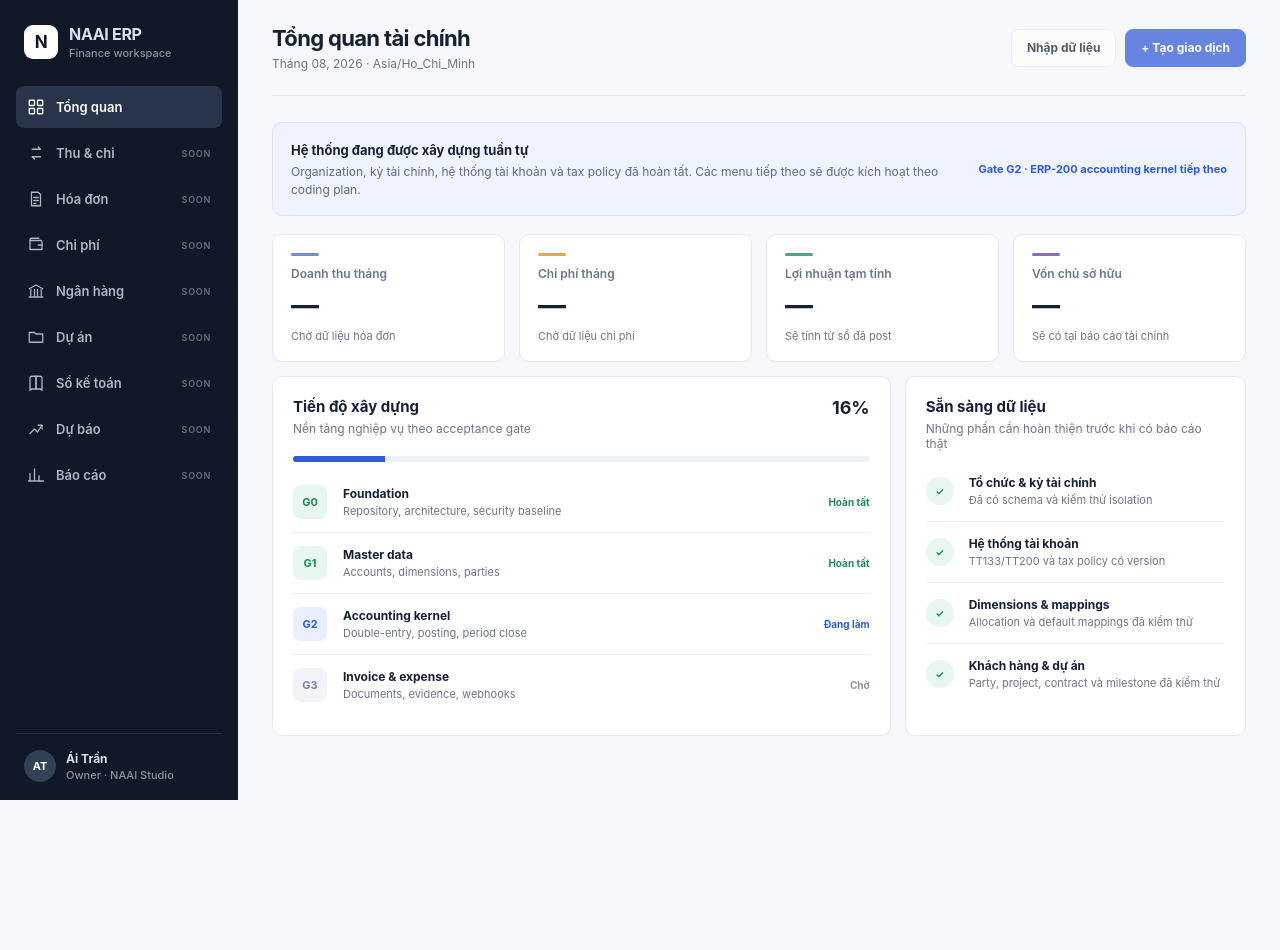
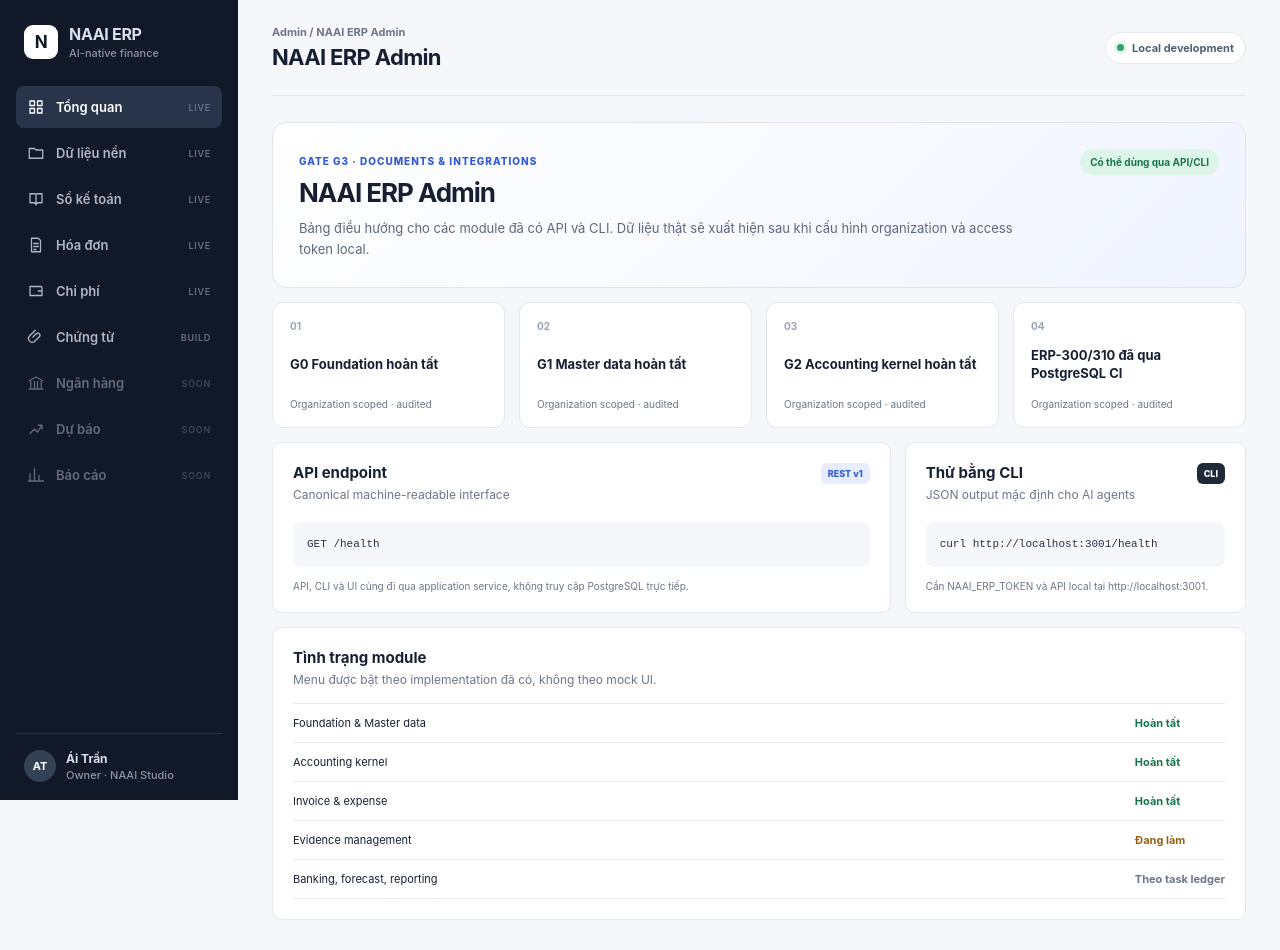
Before and after one commit to leolionart/naai-erp, a Next.js app in the folder apps/web/: page / in a window 1280 px wide. Shown: the top 950 px of the page. Before the commit the page ends 800 px from the top, so only its background shows below. Built offline with nearby package versions, Linux system fonts and the light colour scheme.

Commit message:
feat(web): expose implemented ERP modules in local admin menu

```diff
--- a/apps/web/src/app/page.tsx
+++ b/apps/web/src/app/page.tsx
@@ -1,103 +1,180 @@
-const modules = [
-  { label: "Tổng quan", icon: "grid", active: true },
-  { label: "Thu & chi", icon: "swap", active: false },
-  { label: "Hóa đơn", icon: "invoice", active: false },
-  { label: "Chi phí", icon: "wallet", active: false },
-  { label: "Ngân hàng", icon: "bank", active: false },
-  { label: "Dự án", icon: "folder", active: false },
-  { label: "Sổ kế toán", icon: "book", active: false },
-  { label: "Dự báo", icon: "trend", active: false },
-  { label: "Báo cáo", icon: "chart", active: false },
-] as const;
+type ModuleKey = "overview" | "master-data" | "ledger" | "documents" | "expenses" | "evidence";
 
-const metrics = [
-  { label: "Doanh thu tháng", value: "—", note: "Chờ dữ liệu hóa đơn", tone: "blue" },
-  { label: "Chi phí tháng", value: "—", note: "Chờ dữ liệu chi phí", tone: "amber" },
-  { label: "Lợi nhuận tạm tính", value: "—", note: "Sẽ tính từ sổ đã post", tone: "green" },
-  { label: "Vốn chủ sở hữu", value: "—", note: "Sẽ có tại báo cáo tài chính", tone: "violet" },
-] as const;
+const modules: ReadonlyArray<{
+  key: ModuleKey | string;
+  label: string;
+  icon: string;
+  status: "available" | "building" | "planned";
+}> = [
+  { key: "overview", label: "Tổng quan", icon: "grid", status: "available" },
+  { key: "master-data", label: "Dữ liệu nền", icon: "folder", status: "available" },
+  { key: "ledger", label: "Sổ kế toán", icon: "book", status: "available" },
+  { key: "documents", label: "Hóa đơn", icon: "invoice", status: "available" },
+  { key: "expenses", label: "Chi phí", icon: "wallet", status: "available" },
+  { key: "evidence", label: "Chứng từ", icon: "paperclip", status: "building" },
+  { key: "banking", label: "Ngân hàng", icon: "bank", status: "planned" },
+  { key: "forecast", label: "Dự báo", icon: "trend", status: "planned" },
+  { key: "reports", label: "Báo cáo", icon: "chart", status: "planned" },
+];
+
+const views: Record<
+  ModuleKey,
+  {
+    title: string;
+    eyebrow: string;
+    description: string;
+    features: string[];
+    endpoint: string;
+    cli: string;
+  }
+> = {
+  overview: {
+    title: "NAAI ERP Admin",
+    eyebrow: "Gate G3 · Documents & integrations",
+    description:
+      "Bảng điều hướng cho các module đã có API và CLI. Dữ liệu thật sẽ xuất hiện sau khi cấu hình organization và access token local.",
+    features: [
+      "G0 Foundation hoàn tất",
+      "G1 Master data hoàn tất",
+      "G2 Accounting kernel hoàn tất",
+      "ERP-300/310 đã qua PostgreSQL CI",
+    ],
+    endpoint: "GET /health",
+    cli: "curl http://localhost:3001/health",
+  },
+  "master-data": {
+    title: "Dữ liệu nền",
+    eyebrow: "Organization, tài khoản, dimensions, parties & projects",
+    description:
+      "Quản lý kỳ tài chính, hệ thống tài khoản TT133/TT200, tax codes, khách hàng, nhà cung cấp, dự án, hợp đồng và milestone.",
+    features: [
+      "Organization & fiscal periods",
+      "Chart of Accounts & tax codes",
+      "Cost center / service line / category",
+      "Party, project, contract, milestone",
+    ],
+    endpoint: "GET /api/v1/organizations/:org/master-data/:resource",
+    cli: "pnpm cli accounts list --organization <org>",
+  },
+  ledger: {
+    title: "Sổ kế toán",
+    eyebrow: "Double-entry accounting kernel",
+    description:
+      "Tạo, duyệt, post, reverse journal; đóng/mở kỳ; xem Trial Balance và General Ledger. Journal đã post là bất biến.",
+    features: [
+      "Balanced journal",
+      "Posting rules",
+      "Approve / post / reverse",
+      "Trial Balance & General Ledger",
+    ],
+    endpoint: "GET /api/v1/organizations/:org/reports/trial-balance",
+    cli: "pnpm cli reports trial-balance --organization <org> --from 2026-01-01 --to 2026-12-31",
+  },
+  documents: {
+    title: "Hóa đơn đầu ra & đầu vào",
+    eyebrow: "ERP-300 · Verified",
+    description:
+      "Sales Invoice, Purchase Invoice và Credit Note có allocation theo project/dimension, lifecycle kiểm soát và journal liên kết.",
+    features: [
+      "Sales invoice → AR / revenue / VAT",
+      "Purchase invoice → expense / VAT / AP",
+      "Credit note có cap theo invoice gốc",
+      "Idempotency, audit & outbox",
+    ],
+    endpoint: "GET /api/v1/organizations/:org/commercial-documents",
+    cli: "pnpm cli commercial-documents list --organization <org>",
+  },
+  expenses: {
+    title: "Chi phí doanh nghiệp",
+    eyebrow: "ERP-310 · Verified",
+    description:
+      "Theo dõi chi phí có hoặc không hóa đơn, hoàn ứng nhân viên, petty cash và các trục quản trị/CIT/VAT độc lập.",
+    features: [
+      "Invoice & non-invoice expense",
+      "Employee reimbursement",
+      "CIT/VAT review độc lập",
+      "Allocation và journal tự động",
+    ],
+    endpoint: "GET /api/v1/organizations/:org/expenses",
+    cli: "pnpm cli expenses list --organization <org>",
+  },
+  evidence: {
+    title: "Chứng từ đính kèm",
+    eyebrow: "ERP-320 · Đang phát triển",
+    description:
+      "PDF, XML và ảnh sẽ được version hóa, kiểm tra hash/MIME, phát hiện trùng và cấp signed download URL sau phân quyền.",
+    features: [
+      "PDF/XML/JPEG/PNG",
+      "SHA-256 & duplicate warning",
+      "Replacement giữ lịch sử",
+      "Signed URL & download audit",
+    ],
+    endpoint: "POST /api/v1/organizations/:org/evidence",
+    cli: "pnpm cli evidence upload --organization <org> --data '<json>'",
+  },
+};
 
 function Icon({ name }: { name: string }) {
-  const paths: Record<string, React.ReactNode> = {
-    grid: (
-      <>
-        <rect x="3" y="3" width="7" height="7" rx="1" />
-        <rect x="14" y="3" width="7" height="7" rx="1" />
-        <rect x="3" y="14" width="7" height="7" rx="1" />
-        <rect x="14" y="14" width="7" height="7" rx="1" />
-      </>
-    ),
-    swap: (
-      <>
-        <path d="M7 7h11l-3-3" />
-        <path d="m18 17H7l3 3" />
-      </>
-    ),
-    invoice: (
-      <>
-        <path d="M6 3h9l3 3v15H6z" />
-        <path d="M9 10h6M9 14h6M9 18h3" />
-      </>
-    ),
-    wallet: (
-      <>
-        <path d="M4 6h14a2 2 0 0 1 2 2v10H4z" />
-        <path d="M4 6V5a2 2 0 0 1 2-2h10" />
-        <path d="M15 12h5" />
-      </>
-    ),
-    bank: (
-      <>
-        <path d="m3 9 9-5 9 5" />
-        <path d="M5 10v8M10 10v8M14 10v8M19 10v8M3 20h18" />
-      </>
-    ),
-    folder: <path d="M3 6h7l2 2h9v11H3z" />,
-    book: (
-      <>
-        <path d="M4 5a3 3 0 0 1 3-2h5v17H7a3 3 0 0 0-3 2z" />
-        <path d="M20 5a3 3 0 0 0-3-2h-5v17h5a3 3 0 0 1 3 2z" />
-      </>
-    ),
-    trend: (
-      <>
-        <path d="M4 18 10 12l4 4 6-9" />
-        <path d="M15 7h5v5" />
-      </>
-    ),
-    chart: (
-      <>
-        <path d="M4 20V10M10 20V4M16 20v-7M22 20H2" />
-      </>
-    ),
-  };
+  const path =
+    name === "grid"
+      ? "M4 4h6v6H4zm10 0h6v6h-6zM4 14h6v6H4zm10 0h6v6h-6z"
+      : name === "book"
+        ? "M4 5h6a2 2 0 0 1 2 2v13a3 3 0 0 0-3-3H4zm16 0h-6a2 2 0 0 0-2 2v13a3 3 0 0 1 3-3h5z"
+        : name === "invoice"
+          ? "M6 3h9l3 3v15H6zm3 7h6m-6 4h6m-6 4h3"
+          : name === "wallet"
+            ? "M4 6h14a2 2 0 0 1 2 2v10H4zm11 6h5"
+            : name === "bank"
+              ? "m3 9 9-5 9 5M5 10v8m5-8v8m4-8v8m5-8v8M3 20h18"
+              : name === "trend"
+                ? "M4 18l6-6 4 4 6-9m-5 0h5v5"
+                : name === "chart"
+                  ? "M4 20V10m6 10V4m6 16v-7M2 20h20"
+                  : name === "paperclip"
+                    ? "m8 12 5-5a3 3 0 0 1 4 4l-7 7a5 5 0 0 1-7-7l8-8"
+                    : "M3 6h7l2 2h9v11H3z";
   return (
     <svg viewBox="0 0 24 24" aria-hidden="true">
-      {paths[name]}
+      <path d={path} />
     </svg>
   );
 }
 
-export default function HomePage() {
+export default async function HomePage({
+  searchParams,
+}: {
+  searchParams: Promise<{ module?: string }>;
+}) {
+  const requested = (await searchParams).module;
+  const active: ModuleKey = requested && requested in views ? (requested as ModuleKey) : "overview";
+  const view = views[active];
+
   return (
     <div className="app-shell">
       <aside className="sidebar">
         <div className="brand">
           <span>N</span>
           <div>
-            NAAI ERP<small>Finance workspace</small>
+            NAAI ERP<small>AI-native finance</small>
           </div>
         </div>
         <nav aria-label="Điều hướng chính">
           {modules.map((module) => (
             <a
-              className={module.active ? "nav-item active" : "nav-item"}
-              href={module.active ? "/" : `/#${module.icon}`}
-              key={module.label}
+              className={`nav-item ${module.key === active ? "active" : ""} ${module.status === "planned" ? "disabled" : ""}`}
+              href={module.status === "planned" ? `/?module=${active}` : `/?module=${module.key}`}
+              key={module.key}
+              aria-disabled={module.status === "planned"}
             >
               <Icon name={module.icon} />
               <span>{module.label}</span>
-              {!module.active ? <small>soon</small> : null}
+              <small>
+                {module.status === "available"
+                  ? "live"
+                  : module.status === "building"
+                    ? "build"
+                    : "soon"}
+              </small>
             </a>
           ))}
         </nav>
@@ -113,127 +190,82 @@ export default function HomePage() {
       <main className="workspace">
         <header className="topbar">
           <div>
-            <h1>Tổng quan tài chính</h1>
-            <p>Tháng 08, 2026 · Asia/Ho_Chi_Minh</p>
+            <span className="breadcrumb">Admin / {view.title}</span>
+            <h1>{view.title}</h1>
           </div>
-          <div className="top-actions">
-            <button className="ghost" disabled title="Sẽ mở khi module import được triển khai">
-              Nhập dữ liệu
-            </button>
-            <button className="primary" disabled title="Sẽ mở khi module giao dịch được triển khai">
-              + Tạo giao dịch
-            </button>
+          <div className="runtime">
+            <i />
+            Local development
           </div>
         </header>
-
-        <section className="notice">
+        <section className="hero-panel">
           <div>
-            <strong>Hệ thống đang được xây dựng tuần tự</strong>
-            <p>
-              Organization, kỳ tài chính, hệ thống tài khoản và tax policy đã hoàn tất. Các menu
-              tiếp theo sẽ được kích hoạt theo coding plan.
-            </p>
+            <span className="eyebrow">{view.eyebrow}</span>
+            <h2>{view.title}</h2>
+            <p>{view.description}</p>
           </div>
-          <span>Gate G2 · ERP-200 accounting kernel tiếp theo</span>
+          <span className={`status-pill ${active === "evidence" ? "building" : "ready"}`}>
+            {active === "evidence" ? "Đang làm" : "Có thể dùng qua API/CLI"}
+          </span>
         </section>
 
-        <section className="metric-grid" aria-label="Chỉ số chính">
-          {metrics.map((metric) => (
-            <article className={`metric ${metric.tone}`} key={metric.label}>
-              <p>{metric.label}</p>
-              <strong>{metric.value}</strong>
-              <small>{metric.note}</small>
+        <section className="feature-grid" aria-label={`Tính năng ${view.title}`}>
+          {view.features.map((feature, index) => (
+            <article className="feature-card" key={feature}>
+              <span>0{index + 1}</span>
+              <strong>{feature}</strong>
+              <small>Organization scoped · audited</small>
             </article>
           ))}
         </section>
 
-        <div className="content-grid">
-          <section className="panel progress-panel">
+        <div className="content-grid admin-grid">
+          <section className="panel">
             <div className="panel-head">
               <div>
-                <h2>Tiến độ xây dựng</h2>
-                <p>Nền tảng nghiệp vụ theo acceptance gate</p>
+                <h2>API endpoint</h2>
+                <p>Canonical machine-readable interface</p>
               </div>
-              <span>16%</span>
+              <span className="api-badge">REST v1</span>
             </div>
-            <div className="progress-track">
-              <i />
-            </div>
-            <ol className="phase-list">
-              <li className="done">
-                <b>G0</b>
-                <div>
-                  <strong>Foundation</strong>
-                  <small>Repository, architecture, security baseline</small>
-                </div>
-                <span>Hoàn tất</span>
-              </li>
-              <li className="done">
-                <b>G1</b>
-                <div>
-                  <strong>Master data</strong>
-                  <small>Accounts, dimensions, parties</small>
-                </div>
-                <span>Hoàn tất</span>
-              </li>
-              <li className="current">
-                <b>G2</b>
-                <div>
-                  <strong>Accounting kernel</strong>
-                  <small>Double-entry, posting, period close</small>
-                </div>
-                <span>Đang làm</span>
-              </li>
-              <li>
-                <b>G3</b>
-                <div>
-                  <strong>Invoice & expense</strong>
-                  <small>Documents, evidence, webhooks</small>
-                </div>
-                <span>Chờ</span>
-              </li>
-            </ol>
+            <code className="command-block">{view.endpoint}</code>
+            <p className="helper">
+              API, CLI và UI cùng đi qua application service, không truy cập PostgreSQL trực tiếp.
+            </p>
           </section>
-
-          <section className="panel readiness">
+          <section className="panel">
             <div className="panel-head">
               <div>
-                <h2>Sẵn sàng dữ liệu</h2>
-                <p>Những phần cần hoàn thiện trước khi có báo cáo thật</p>
+                <h2>Thử bằng CLI</h2>
+                <p>JSON output mặc định cho AI agents</p>
               </div>
+              <span className="api-badge dark">CLI</span>
             </div>
-            <ul>
-              <li>
-                <span className="ok">✓</span>
-                <div>
-                  <strong>Tổ chức & kỳ tài chính</strong>
-                  <small>Đã có schema và kiểm thử isolation</small>
-                </div>
-              </li>
-              <li>
-                <span className="ok">✓</span>
-                <div>
-                  <strong>Hệ thống tài khoản</strong>
-                  <small>TT133/TT200 và tax policy có version</small>
-                </div>
-              </li>
-              <li>
-                <span className="ok">✓</span>
-                <div>
-                  <strong>Dimensions & mappings</strong>
-                  <small>Allocation và default mappings đã kiểm thử</small>
-                </div>
-              </li>
-              <li>
-                <span className="ok">✓</span>
-                <div>
-                  <strong>Khách hàng & dự án</strong>
-                  <small>Party, project, contract và milestone đã kiểm thử</small>
-                </div>
-              </li>
-            </ul>
+            <code className="command-block">{view.cli}</code>
+            <p className="helper">Cần NAAI_ERP_TOKEN và API local tại http://localhost:3001.</p>
           </section>
         </div>
+
+        <section className="panel module-map">
+          <div className="panel-head">
+            <div>
+              <h2>Tình trạng module</h2>
+              <p>Menu được bật theo implementation đã có, không theo mock UI.</p>
+            </div>
+          </div>
+          <div className="module-table">
+            <span>Foundation & Master data</span>
+            <b>Hoàn tất</b>
+            <span>Accounting kernel</span>
+            <b>Hoàn tất</b>
+            <span>Invoice & expense</span>
+            <b>Hoàn tất</b>
+            <span>Evidence management</span>
+            <b className="progress">Đang làm</b>
+            <span>Banking, forecast, reporting</span>
+            <b className="muted">Theo task ledger</b>
+          </div>
+        </section>
       </main>
     </div>
   );
--- a/apps/web/src/app/styles.css
+++ b/apps/web/src/app/styles.css
@@ -112,6 +112,10 @@ button {
   background: #283449;
   color: white;
 }
+.nav-item.disabled {
+  opacity: 0.52;
+  cursor: not-allowed;
+}
 .sidebar-foot {
   margin-top: auto;
   padding: 16px 8px 0;
@@ -155,6 +159,155 @@ p {
 .topbar h1 {
   font-size: 22px;
   letter-spacing: -0.03em;
+}
+.breadcrumb {
+  display: block;
+  margin-bottom: 5px;
+  color: var(--muted);
+  font-size: 11px;
+  font-weight: 650;
+}
+.runtime {
+  display: flex;
+  align-items: center;
+  gap: 8px;
+  padding: 8px 11px;
+  border: 1px solid var(--line);
+  border-radius: 999px;
+  background: #fff;
+  color: #536074;
+  font-size: 11px;
+  font-weight: 700;
+}
+.runtime i {
+  width: 7px;
+  height: 7px;
+  border-radius: 50%;
+  background: #30a46c;
+  box-shadow: 0 0 0 3px #dff5e9;
+}
+.hero-panel {
+  margin: 26px 0 14px;
+  padding: 26px;
+  display: flex;
+  align-items: flex-start;
+  justify-content: space-between;
+  gap: 28px;
+  border: 1px solid #dfe4ed;
+  border-radius: 14px;
+  background: linear-gradient(135deg, #fff 0%, #f0f4ff 100%);
+}
+.hero-panel h2 {
+  margin-top: 8px;
+  font-size: 26px;
+  letter-spacing: -0.04em;
+}
+.hero-panel p {
+  max-width: 720px;
+  margin-top: 10px;
+  color: #5e687a;
+  font-size: 13px;
+  line-height: 1.65;
+}
+.eyebrow {
+  color: #3159d8;
+  font-size: 10px;
+  font-weight: 800;
+  letter-spacing: 0.1em;
+  text-transform: uppercase;
+}
+.status-pill {
+  flex: 0 0 auto;
+  padding: 7px 10px;
+  border-radius: 999px;
+  font-size: 10px;
+  font-weight: 750;
+}
+.status-pill.ready {
+  background: #ddf5e8;
+  color: #19764b;
+}
+.status-pill.building {
+  background: #fff1ce;
+  color: #946215;
+}
+.feature-grid {
+  display: grid;
+  grid-template-columns: repeat(4, minmax(0, 1fr));
+  gap: 14px;
+}
+.feature-card {
+  min-height: 126px;
+  padding: 17px;
+  display: grid;
+  align-content: space-between;
+  border: 1px solid var(--line);
+  border-radius: 11px;
+  background: #fff;
+}
+.feature-card > span {
+  color: #9aa3b3;
+  font-size: 10px;
+  font-weight: 750;
+}
+.feature-card strong {
+  font-size: 13px;
+  line-height: 1.35;
+}
+.feature-card small,
+.helper {
+  color: var(--muted);
+  font-size: 10px;
+}
+.admin-grid {
+  grid-template-columns: repeat(2, minmax(0, 1fr));
+}
+.api-badge {
+  padding: 5px 7px;
+  border-radius: 6px;
+  background: #e7edff;
+  color: #3159d8;
+  font-size: 9px !important;
+  font-weight: 800 !important;
+}
+.api-badge.dark {
+  background: #1f2937;
+  color: #fff;
+}
+.command-block {
+  display: block;
+  margin: 20px 0 13px;
+  padding: 14px;
+  overflow-x: auto;
+  border-radius: 8px;
+  background: #f5f7fa;
+  color: #273248;
+  font-size: 11px;
+  line-height: 1.55;
+}
+.module-map {
+  margin-top: 14px;
+}
+.module-table {
+  margin-top: 16px;
+  display: grid;
+  grid-template-columns: minmax(200px, 1fr) auto;
+  border-top: 1px solid var(--line);
+}
+.module-table span,
+.module-table b {
+  padding: 12px 0;
+  border-bottom: 1px solid var(--line);
+  font-size: 11px;
+}
+.module-table b {
+  color: #19764b;
+}
+.module-table b.progress {
+  color: #946215;
+}
+.module-table b.muted {
+  color: var(--muted);
 }
 .topbar p,
 .panel-head p {
@@ -413,6 +566,9 @@ p {
   .metric-grid {
     grid-template-columns: repeat(2, 1fr);
   }
+  .feature-grid {
+    grid-template-columns: repeat(2, 1fr);
+  }
   .content-grid {
     grid-template-columns: 1fr;
   }
@@ -463,6 +619,9 @@ p {
     align-items: flex-start;
     flex-direction: column;
   }
+  .hero-panel {
+    flex-direction: column;
+  }
   .metric-grid {
     grid-template-columns: 1fr 1fr;
   }
@@ -477,4 +636,7 @@ p {
   .metric-grid {
     grid-template-columns: 1fr;
   }
+  .feature-grid {
+    grid-template-columns: 1fr;
+  }
 }
```
